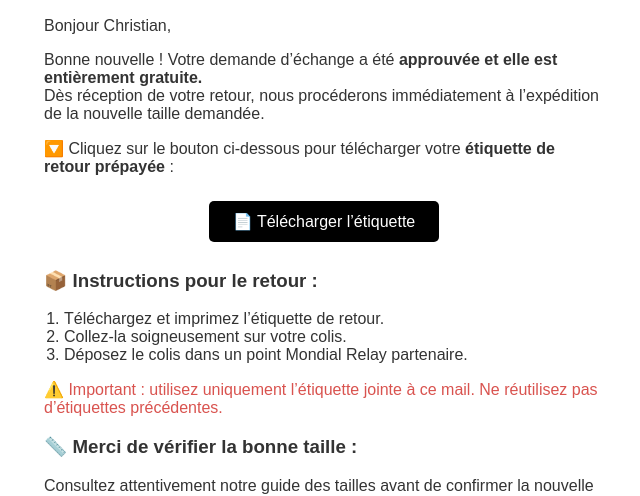
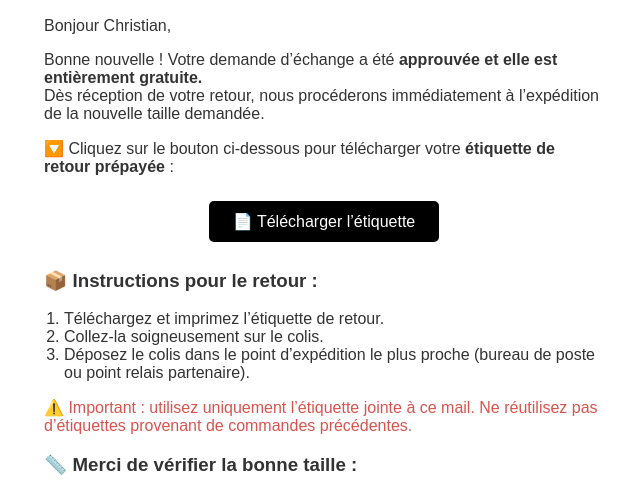
Before and after one commit to increasetool/secret, a plain HTML site: page gracias.html in a window 1280 px wide. Shown: the part 225-721 px from the top of the page, without its empty margins (316-956 px from the left). Drawn offline with Linux system fonts and the light colour scheme.

Commit message:
Update gracias.html

```diff
--- a/gracias.html
+++ b/gracias.html
@@ -34,19 +34,19 @@
 
               <!-- Bouton -->
               <p style="text-align: center; padding: 20px 0;">
-                <a href="https://i.postimg.cc/9QjZS4tB/oss-3ad834fe-7b36-428f-9d08-0d280f43e3bf.png" style="background-color: #000; color: #fff; padding: 12px 24px; text-decoration: none; font-size: 16px; border-radius: 5px;">📄 Télécharger l’étiquette</a>
+                <a href="[LIEN_VERS_LA_ETIQUETTE]" style="background-color: #000; color: #fff; padding: 12px 24px; text-decoration: none; font-size: 16px; border-radius: 5px;">📄 Télécharger l’étiquette</a>
               </p>
 
               <!-- Instructions -->
               <h3>📦 Instructions pour le retour :</h3>
               <ol style="font-size: 16px; padding-left: 20px;">
                 <li>Téléchargez et imprimez l’étiquette de retour.</li>
-                <li>Collez-la soigneusement sur votre colis.</li>
-                <li>Déposez le colis dans un point Mondial Relay partenaire.</li>
+                <li>Collez-la soigneusement sur le colis.</li>
+                <li>Déposez le colis dans le point d’expédition le plus proche (bureau de poste ou point relais partenaire).</li>
               </ol>
 
               <p style="font-size: 16px; color: #d9534f;">
-                ⚠️ Important : utilisez uniquement l’étiquette jointe à ce mail. Ne réutilisez pas d’étiquettes précédentes.
+                ⚠️ Important : utilisez uniquement l’étiquette jointe à ce mail. Ne réutilisez pas d’étiquettes provenant de commandes précédentes.
               </p>
 
               <!-- Guide des tailles -->
@@ -57,7 +57,7 @@
               </p>
 
               <p style="font-size: 16px;">
-                Merci de répondre à ce mail en indiquant précisément la <strong>taille</strong> et la <strong>couleur</strong> souhaitées pour le nouvel envoi.
+                Merci de répondre à ce mail en nous indiquant précisément la <strong>taille</strong> et la <strong>couleur</strong> souhaitées pour le nouvel envoi.
               </p>
 
               <p style="font-size: 16px;">
```
